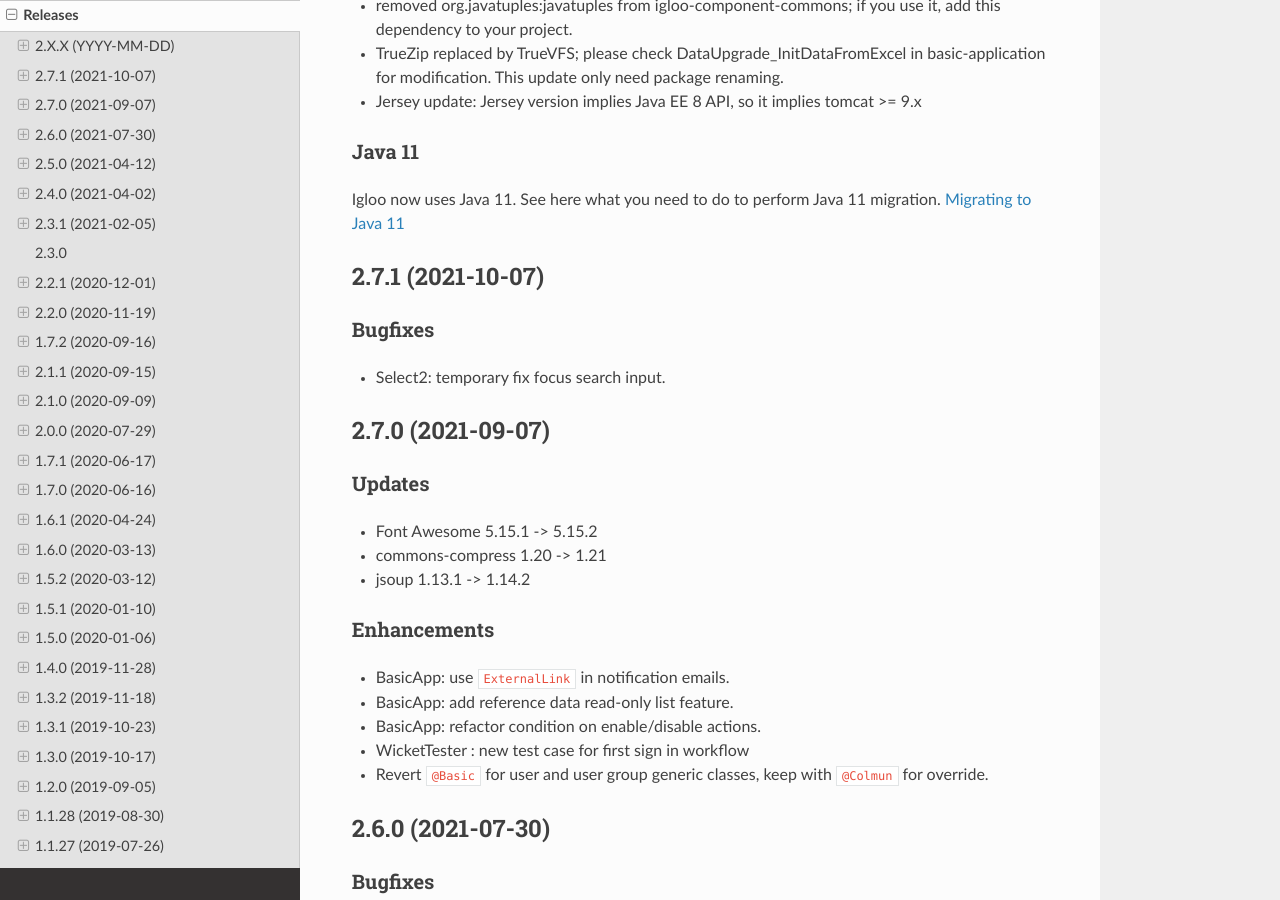
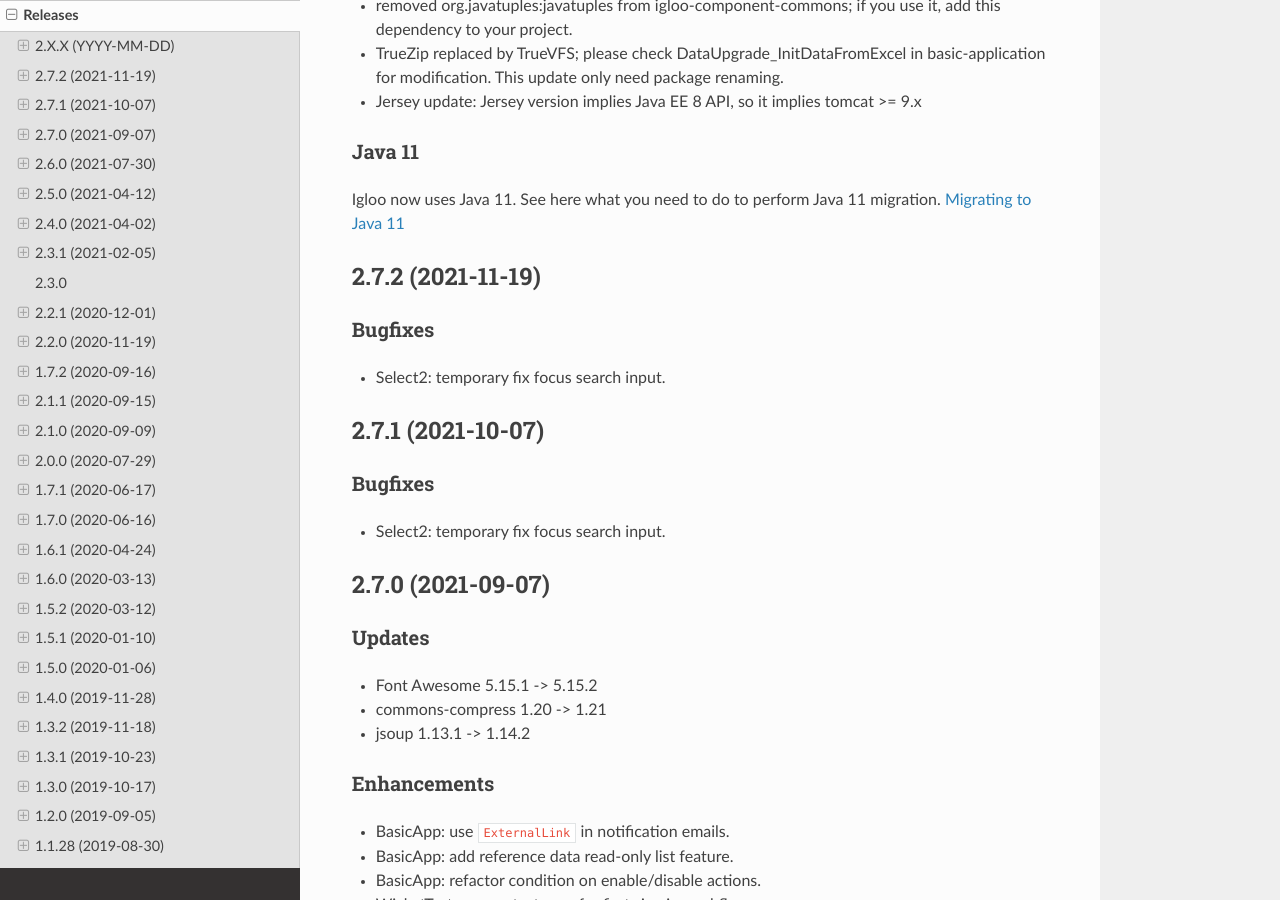
Before and after one commit to igloo-project/igloo-doc, a Sphinx documentation site: the page built from source/release-notes/releases.rst, in a window 1280 px wide and 900 px high, scrolled down 660 px. Built offline with Sphinx 7.4.7 and the Read the Docs theme 2.0.0, drawn with Linux system fonts in a browser that asks for light colours.

Commit message:
2.7.2: release notes

```diff
--- a/source/release-notes/releases.rst
+++ b/source/release-notes/releases.rst
@@ -41,6 +41,16 @@
 
 Igloo now uses Java 11. See here what you need to do to perform Java 11 migration.
 :ref:`Migrating to Java 11 <migrating-to-java11>`
+
+.. _v2.7.2:
+
+2.7.2 (2021-11-19)
+##################
+
+Bugfixes
+********
+
+* Select2: temporary fix focus search input.
 
 .. _v2.7.1:
 
```
